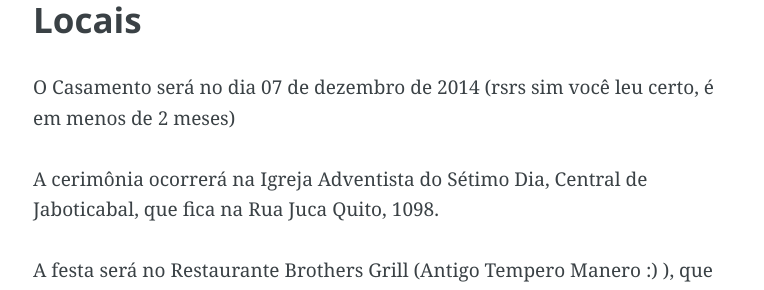
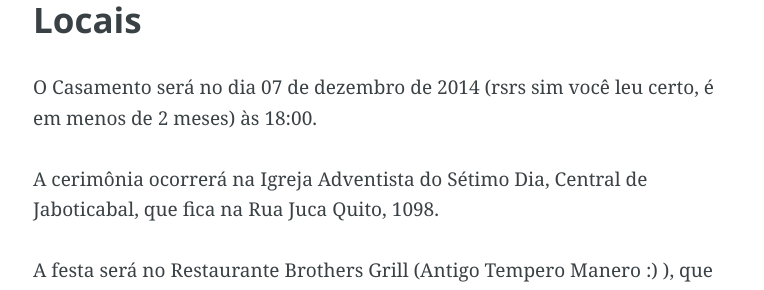
Before and after one commit to matheus/juliaematheus, a Jekyll site: the page built from _posts/2014-10-17-anuncio.markdown, in a window 1280 px wide and 900 px high, scrolled down 3300 px. Shown: the part 186-476 px from the top of the window, without its empty margins (257-1021 px from the left). Built offline with Jekyll 4.4.1, drawn with Linux system fonts in a browser that asks for light colours; Markdown is read by kramdown in place of the engine named in the settings.

Commit message:
commit by rakefile

```diff
--- a/_posts/2014-10-17-anuncio.markdown
+++ b/_posts/2014-10-17-anuncio.markdown
@@ -15,7 +15,7 @@
 <br>
 
 ### Locais
-O Casamento será no dia 07 de dezembro de 2014 (rsrs sim você leu certo, é em menos de 2 meses)
+O Casamento será no dia 07 de dezembro de 2014 (rsrs sim você leu certo, é em menos de 2 meses) às 18:00.
 
 A cerimônia ocorrerá na Igreja Adventista do Sétimo Dia, Central de Jaboticabal, que fica na Rua Juca Quito, 1098.
 
```
